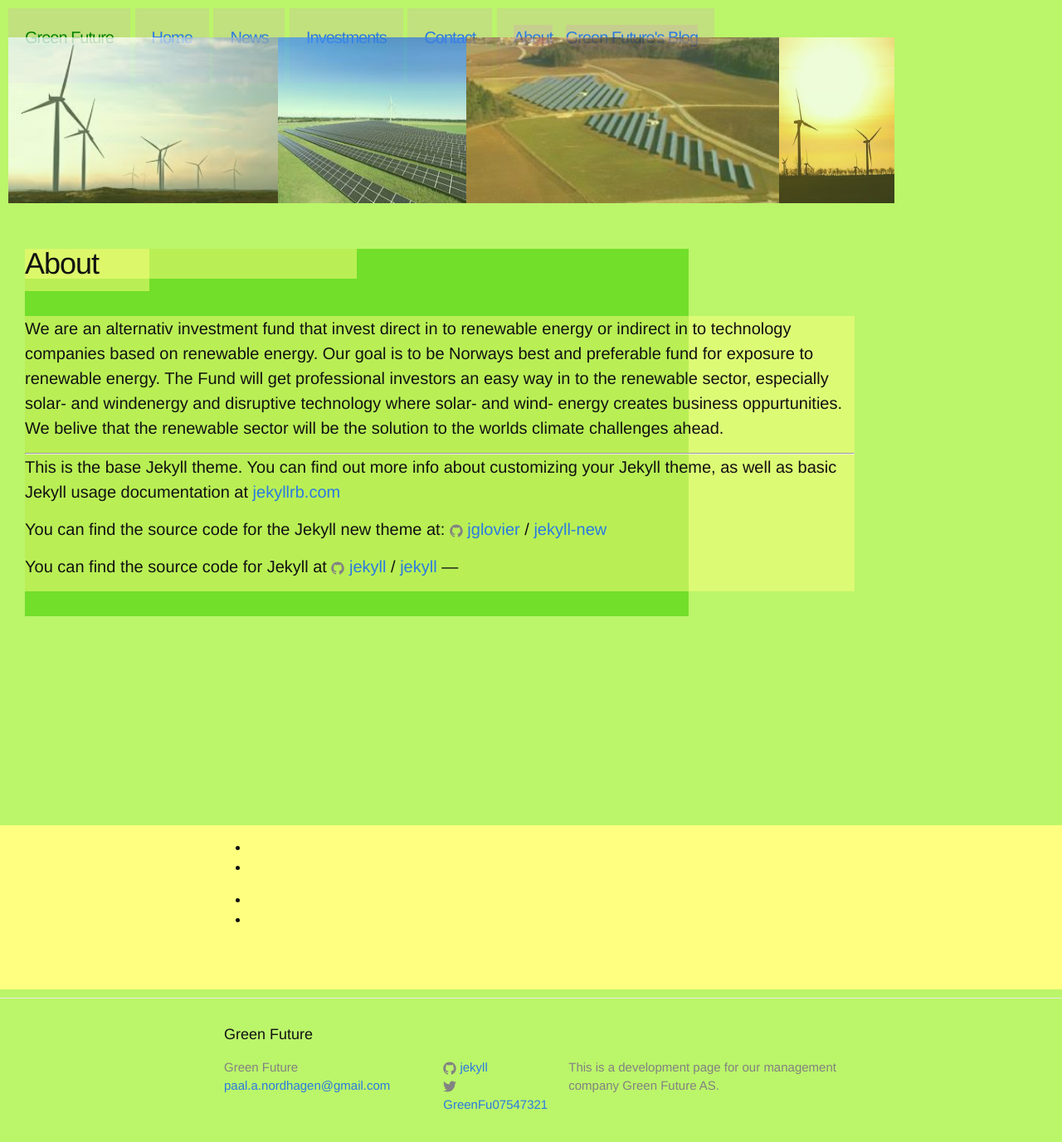
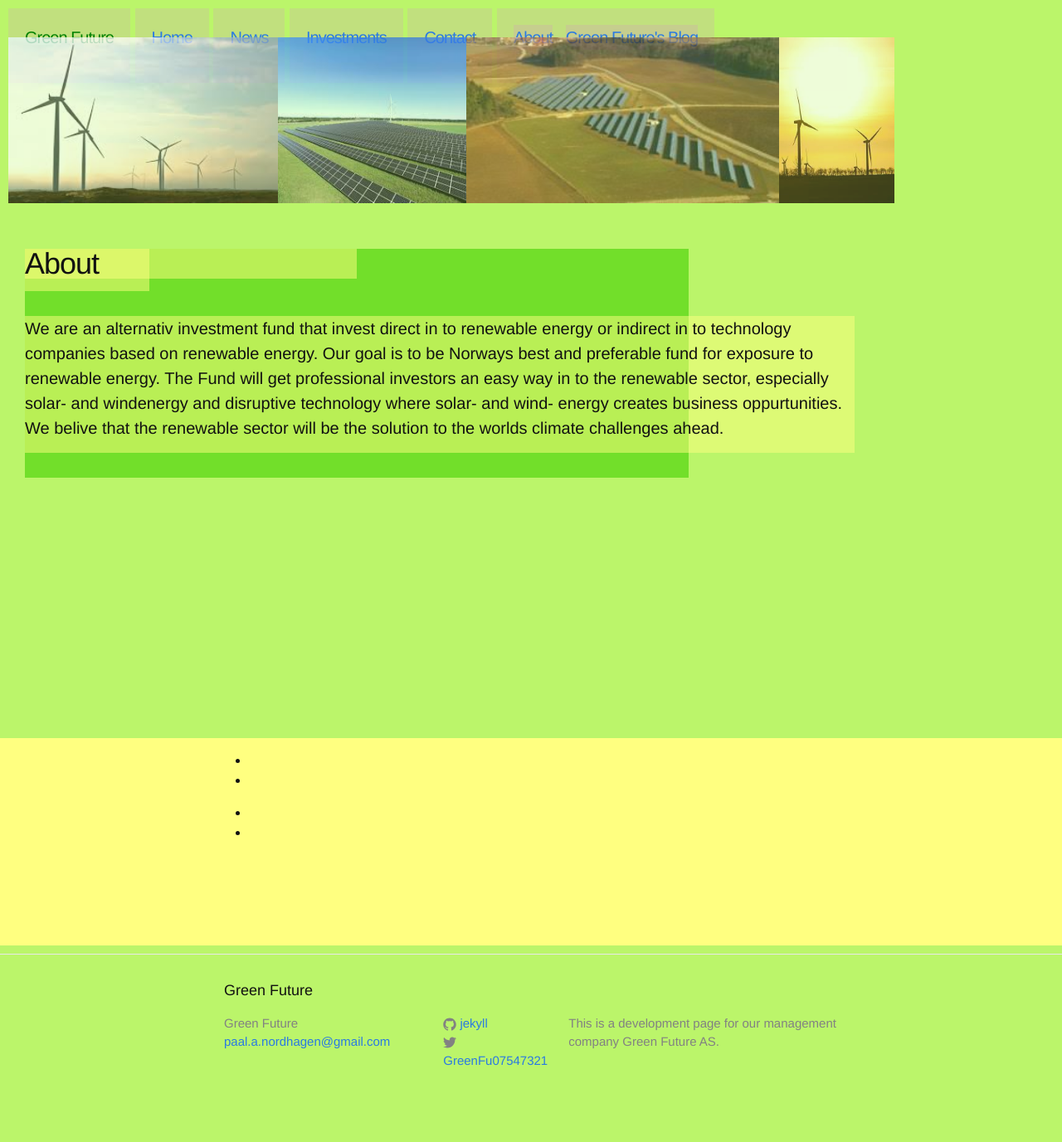
Before and after one commit to Paal-August/Paal-August.github.io, a Jekyll site: the page built from about.md, in a window 1280 px wide and 1400 px high. Shown: the top 1377 px of the window at 83% size. Built offline with Jekyll 4.4.1, drawn with Linux system fonts in a browser that asks for light colours.

Commit message:
Update about.md

```diff
--- a/about.md
+++ b/about.md
@@ -4,17 +4,3 @@
 permalink: /about/
 ---
 We are an alternativ investment fund that invest direct in to renewable energy or indirect in to technology companies based on renewable energy. Our goal is to be Norways best and preferable fund for exposure to renewable energy. The Fund will get professional investors an easy way in to the renewable sector, especially solar- and windenergy and disruptive technology where solar- and wind- energy creates business oppurtunities. We belive that the renewable sector will be the solution to the worlds climate challenges ahead.
-
-
----
-This is the base Jekyll theme. You can find out more info about customizing your Jekyll theme, as well as basic Jekyll usage documentation at [jekyllrb.com](http://jekyllrb.com/)
-
-You can find the source code for the Jekyll new theme at:
-{% include icon-github.html username="jglovier" %} /
-[jekyll-new](https://github.com/jglovier/jekyll-new)
-
-
-You can find the source code for Jekyll at
-{% include icon-github.html username="jekyll" %} /
-[jekyll](https://github.com/jekyll/jekyll)
----
```
